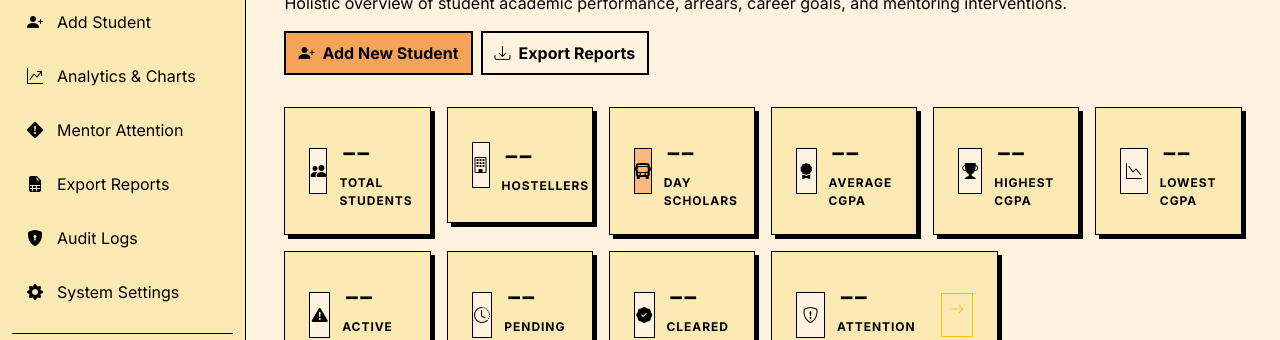
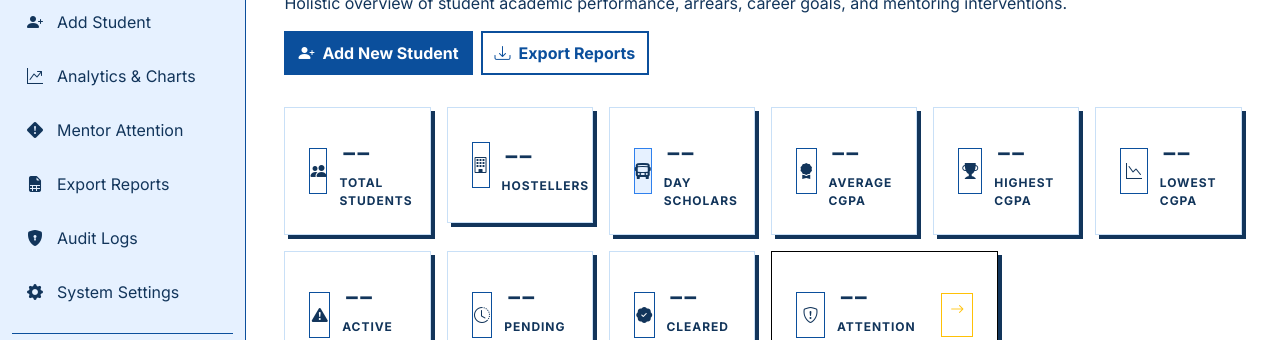
Before and after one commit to adhuporsche-ceo/Carreros, a website: page public/dashboard.html in a window 1280 px wide. Shown: the part 239-579 px from the top of the page. Drawn offline with nearby package versions, Linux system fonts and the light colour scheme; no server answers; sample sign-in values are in the browser's storage.

Commit message:
Refresh UI with white blue theme

```diff
--- a/public/css/bootstrap-override.css
+++ b/public/css/bootstrap-override.css
@@ -6,15 +6,15 @@
   --bs-emphasis-color: var(--fg);
   --bs-secondary-color: var(--fg);
   --bs-border-color: var(--border);
-  --bs-primary: var(--fg);
+  --bs-primary: var(--blue-700);
   --bs-success: var(--fg);
   --bs-danger: var(--fg);
   --bs-warning: var(--fg);
   --bs-info: var(--fg);
   --bs-secondary: var(--fg);
   --bs-light: var(--bg);
-  --bs-dark: var(--inverse-bg);
-  --bs-primary-rgb: 0, 0, 0;
+  --bs-dark: var(--blue-900);
+  --bs-primary-rgb: 11, 79, 156;
   --bs-success-rgb: 0, 0, 0;
   --bs-danger-rgb: 0, 0, 0;
   --bs-warning-rgb: 0, 0, 0;
--- a/public/css/theme.css
+++ b/public/css/theme.css
@@ -1,18 +1,20 @@
 @import url('https://fonts.googleapis.com/css2?family=Inter:wght@400;500;600;700&family=JetBrains+Mono:wght@500;600;700&family=Space+Grotesk:wght@500;600;700&display=swap');
 
 :root {
-  --black: #000;
+  --black: #12355b;
   --white: #fff;
-  --cream-light: #FFF2DF;
-  --cream: #FBE9B3;
-  --gold: #F2CA74;
-  --orange: #F5A359;
-  --peach: #F9B87E;
-  --bg: var(--cream-light);
-  --fg: var(--black);
-  --border: var(--black);
-  --inverse-bg: var(--orange);
-  --inverse-fg: var(--black);
+  --blue-050: #f5faff;
+  --blue-100: #e6f1ff;
+  --blue-200: #c9e0f7;
+  --blue-500: #2f80ed;
+  --blue-700: #0b4f9c;
+  --blue-900: #12355b;
+  --cyan-500: #2ca6c9;
+  --bg: var(--white);
+  --fg: var(--blue-900);
+  --border: var(--blue-700);
+  --inverse-bg: var(--blue-700);
+  --inverse-fg: var(--white);
   --space-1: 4px;
   --space-2: 8px;
   --space-3: 12px;
@@ -28,11 +30,11 @@
 }
 
 :root[data-theme='dark'] {
-  --bg: var(--orange);
-  --fg: var(--black);
-  --border: var(--black);
-  --inverse-bg: var(--cream);
-  --inverse-fg: var(--black);
+  --bg: var(--white);
+  --fg: var(--blue-900);
+  --border: var(--blue-700);
+  --inverse-bg: var(--blue-700);
+  --inverse-fg: var(--white);
 }
 
 * { box-sizing: border-box; }
@@ -44,7 +46,7 @@ a { color: var(--fg); }
 .text-muted { color: var(--fg) !important; }
 
 #app-wrapper { min-height: 100vh; display: flex; width: 100%; }
-#sidebar { width: var(--sidebar-width); flex: 0 0 var(--sidebar-width); background: var(--cream); color: var(--fg); border-right: 1px solid var(--border); z-index: 1050; display: flex; flex-direction: column; }
+#sidebar { width: var(--sidebar-width); flex: 0 0 var(--sidebar-width); background: var(--blue-100); color: var(--fg); border-right: 1px solid var(--border); z-index: 1050; display: flex; flex-direction: column; }
 .sidebar-brand { padding: var(--space-6) var(--space-5); color: var(--fg) !important; text-decoration: none; border-bottom: 1px solid var(--border); display: flex; gap: var(--space-3); align-items: center; }
 .sidebar-brand i { color: var(--fg); font-size: 1.7rem; }
 .nav-list { padding: var(--space-4) var(--space-3); margin: 0; list-style: none; flex: 1; }
@@ -58,7 +60,7 @@ a { color: var(--fg); }
 .module-strip a { flex: 0 0 auto; min-height: 44px; padding: var(--space-2) var(--space-3); display: inline-flex; align-items: center; color: var(--fg); text-decoration: none; font-size: 12px; font-weight: 700; text-transform: uppercase; letter-spacing: .08em; }
 .module-strip a:hover, .module-strip a:focus-visible { color: var(--inverse-fg); background: var(--inverse-bg); }
 .module-strip i { color: currentColor; margin-right: var(--space-2); }
-#top-navbar { min-height: 76px; padding: var(--space-3) var(--space-6); display: flex; align-items: center; justify-content: space-between; gap: var(--space-5); background: var(--orange); color: var(--inverse-fg); border-bottom: 2px solid var(--border); position: sticky; top: 0; z-index: 900; }
+#top-navbar { min-height: 76px; padding: var(--space-3) var(--space-6); display: flex; align-items: center; justify-content: space-between; gap: var(--space-5); background: var(--blue-700); color: var(--inverse-fg); border-bottom: 2px solid var(--border); position: sticky; top: 0; z-index: 900; }
 #top-navbar h6, #top-navbar a, #top-navbar .btn, #top-navbar .text-dark { color: var(--inverse-fg) !important; }
 .search-input-group { max-width: 520px; min-width: 240px; }
 .search-input-group .form-control, #top-navbar .form-control { background: var(--inverse-bg); border: 1px solid var(--inverse-fg); color: var(--inverse-fg); border-radius: 0; }
@@ -70,31 +72,31 @@ a { color: var(--fg); }
 .page-header { margin-bottom: var(--space-6); }
 .page-title { color: var(--fg); letter-spacing: 0; }
 .page-subtitle { color: var(--fg); }
-.wizard-steps-nav { display: grid; grid-template-columns: repeat(8, minmax(92px, 1fr)); gap: var(--space-2); width: 100%; margin: 0 0 var(--space-6); padding: var(--space-3); overflow-x: auto; border: 1px solid var(--border); background: var(--cream); }
+.wizard-steps-nav { display: grid; grid-template-columns: repeat(8, minmax(92px, 1fr)); gap: var(--space-2); width: 100%; margin: 0 0 var(--space-6); padding: var(--space-3); overflow-x: auto; border: 1px solid var(--border); background: var(--blue-100); }
 .wizard-step-item { min-height: 76px; display: flex; flex-direction: column; align-items: center; justify-content: center; gap: var(--space-2); padding: var(--space-2); color: var(--fg); border: 1px solid transparent; cursor: pointer; text-align: center; white-space: nowrap; }
-.wizard-step-item:hover, .wizard-step-item:focus-visible { border-color: var(--border); background: var(--peach); outline: none; }
+.wizard-step-item:hover, .wizard-step-item:focus-visible { border-color: var(--border); background: var(--blue-200); outline: none; }
 .wizard-step-item.active { background: var(--inverse-bg); color: var(--inverse-fg); border-color: var(--border); }
-.wizard-step-item.completed { background: var(--gold); color: var(--fg); border-color: var(--border); }
+.wizard-step-item.completed { background: var(--blue-200); color: var(--fg); border-color: var(--border); }
 .step-number { width: 32px; height: 32px; display: grid; place-items: center; border: 2px solid currentColor; font-family: 'JetBrains Mono', monospace; font-size: 14px; font-weight: 700; }
 .wizard-step-item span { font-size: 12px; font-weight: 700; text-transform: uppercase; letter-spacing: .04em; }
-.custom-card, .kpi-card { color: var(--fg); background: var(--cream); border: 1px solid var(--border); border-radius: var(--radius-panel); box-shadow: var(--hard-shadow); }
+.custom-card, .kpi-card { color: var(--fg); background: var(--white); border: 1px solid var(--blue-200); border-radius: var(--radius-panel); box-shadow: var(--hard-shadow); }
 .custom-card { overflow: hidden; margin-bottom: var(--space-5); }
-.custom-card .card-header { color: var(--fg); background: var(--gold); border-bottom: 1px solid var(--border); padding: var(--space-4) var(--space-5); }
+.custom-card .card-header { color: var(--fg); background: var(--blue-100); border-bottom: 1px solid var(--blue-200); padding: var(--space-4) var(--space-5); }
 .custom-card .card-body { padding: var(--space-5); }
 .kpi-card { min-height: 116px; padding: var(--space-5); display: flex; align-items: center; gap: var(--space-3); transition: transform 180ms ease-out, box-shadow 180ms ease-out; }
 .kpi-card:hover { transform: translate(-2px, -2px); box-shadow: var(--hard-shadow); }
-.kpi-icon-wrapper { width: 46px; height: 46px; display: grid; place-items: center; border: 1px solid var(--border); border-radius: var(--radius-panel); background: var(--peach) !important; color: var(--fg) !important; }
+.kpi-icon-wrapper { width: 46px; height: 46px; display: grid; place-items: center; border: 1px solid var(--blue-500); border-radius: var(--radius-panel); background: var(--blue-100) !important; color: var(--blue-700) !important; }
 .kpi-value { color: var(--fg); font-size: 28px; }
 .kpi-label { color: var(--fg); font-size: 12px; font-weight: 700; letter-spacing: .08em; text-transform: uppercase; }
 
-.form-control, .form-select { min-height: 44px; background: var(--cream-light); color: var(--fg); border: 2px solid var(--border); border-radius: 0; }
+.form-control, .form-select { min-height: 44px; background: var(--blue-050); color: var(--fg); border: 2px solid var(--blue-200); border-radius: 0; }
 .form-control:focus, .form-select:focus { background: var(--bg); color: var(--fg); border-color: var(--border); box-shadow: 0 0 0 2px var(--bg), 0 0 0 5px var(--fg); }
-.input-group-text { background: var(--cream-light); color: var(--fg); border: 2px solid var(--border); border-radius: 0; }
+.input-group-text { background: var(--blue-050); color: var(--fg); border: 2px solid var(--blue-200); border-radius: 0; }
 .btn { min-height: 44px; border-radius: 0; font-weight: 700; transition: 180ms ease-out; }
-.btn-primary, .btn-warning { background: var(--gold); border: 2px solid var(--border); color: var(--fg); }
+.btn-primary, .btn-warning { background: var(--blue-700); border: 2px solid var(--blue-700); color: var(--white); }
 .btn-primary:hover, .btn-warning:hover, .btn-outline-primary:hover, .btn-outline-secondary:hover { background: var(--fg); border-color: var(--border); color: var(--bg); }
 .btn-primary:active, .btn-warning:active, .btn-outline-primary:active, .btn-outline-secondary:active { transform: translate(2px, 2px); box-shadow: none; }
-.btn-outline-primary, .btn-outline-secondary { background: var(--bg); border: 2px solid var(--border); color: var(--fg); }
+.btn-outline-primary, .btn-outline-secondary { background: var(--white); border: 2px solid var(--blue-700); color: var(--blue-700); }
 
 .table { --bs-table-bg: var(--bg); --bs-table-color: var(--fg); --bs-table-border-color: var(--border); }
 .table thead th, .table-light th { color: var(--inverse-fg) !important; background: var(--inverse-bg) !important; border-color: var(--border) !important; position: sticky; top: 0; z-index: 1; }
@@ -106,7 +108,7 @@ a { color: var(--fg); }
 .badge, .badge-soft-success, .badge-soft-danger { border-radius: var(--radius-pill); color: var(--fg); background: var(--bg); border: 1px solid var(--border); }
 .status-critical { background: var(--inverse-bg) !important; color: var(--inverse-fg) !important; border: 1px solid var(--border); }
 .status-outline { background: var(--bg); color: var(--fg); border: 1px solid var(--border); }
-.status-hatch { background: var(--peach); color: var(--fg); border: 2px dashed var(--border); }
+.status-hatch { background: var(--blue-100); color: var(--fg); border: 2px dashed var(--border); }
 .status-dotted { background: var(--bg); color: var(--fg); border: 1px dotted var(--border); }
 .status-disabled { text-decoration: line-through; border: 1px dashed var(--border); }
 
@@ -128,7 +130,7 @@ a { color: var(--fg); }
 :focus-visible { outline: 3px solid var(--fg); outline-offset: 2px; }
 
 .login-shell { min-height: 100vh; display: grid; grid-template-columns: 1.15fr .85fr; }
-.login-intro { padding: clamp(var(--space-6), 8vw, var(--space-8)); display: flex; flex-direction: column; justify-content: center; background: var(--inverse-bg); color: var(--inverse-fg); }
+.login-intro { padding: clamp(var(--space-6), 8vw, var(--space-8)); display: flex; flex-direction: column; justify-content: center; background: var(--blue-700); color: var(--inverse-fg); }
 .login-intro h1, .login-intro p { max-width: 720px; color: var(--inverse-fg); }
 .login-intro h1 { font-size: clamp(40px, 6vw, 64px); line-height: 1; margin: var(--space-5) 0; }
 .login-mark { width: 64px; height: 64px; display: grid; place-items: center; border: 2px solid var(--inverse-fg); border-radius: var(--radius-pill); font-size: 28px; }
--- a/public/js/chart-theme.js
+++ b/public/js/chart-theme.js
@@ -6,7 +6,17 @@ const ChartTheme = (() => {
       bg: styles.getPropertyValue('--bg').trim(),
       inverseBg: styles.getPropertyValue('--inverse-bg').trim(),
       inverseFg: styles.getPropertyValue('--inverse-fg').trim(),
+      primary: styles.getPropertyValue('--blue-500').trim(),
+      deep: styles.getPropertyValue('--blue-700').trim(),
+      ink: styles.getPropertyValue('--blue-900').trim(),
+      accent: styles.getPropertyValue('--cyan-500').trim(),
+      pale: styles.getPropertyValue('--blue-100').trim(),
     };
+  };
+
+  const colors = () => {
+    const { primary, deep, ink, accent } = tokens();
+    return [primary, deep, accent, ink];
   };
 
   function patternFactory(type = 'solid') {
@@ -32,7 +42,7 @@ const ChartTheme = (() => {
 
   function apply() {
     if (!window.Chart) return;
-    const { fg, inverseBg, inverseFg } = tokens();
+    const { fg, inverseBg, inverseFg, pale } = tokens();
     Chart.defaults.color = fg;
     Chart.defaults.font.family = 'Inter';
     Chart.defaults.borderColor = fg;
@@ -42,12 +52,12 @@ const ChartTheme = (() => {
     Chart.defaults.plugins.tooltip.bodyColor = inverseFg;
     Chart.defaults.plugins.tooltip.borderColor = fg;
     Chart.defaults.plugins.tooltip.borderWidth = 2;
-    Chart.defaults.scale.grid.color = fg;
-    Chart.defaults.scale.grid.borderDash = [2, 3];
+    Chart.defaults.scale.grid.color = pale;
+    Chart.defaults.scale.grid.borderDash = [4, 4];
     Chart.defaults.scale.ticks.color = fg;
   }
 
-  return { tokens, patternFactory, apply };
+  return { tokens, colors, patternFactory, apply };
 })();
 
 window.ChartTheme = ChartTheme;
--- a/scripts/lint-colors.js
+++ b/scripts/lint-colors.js
@@ -3,7 +3,7 @@ const path = require('path');
 
 const root = path.join(__dirname, '..', 'public');
 const extensions = new Set(['.css', '.js', '.html', '.svg']);
-const allowedHex = new Set(['#000', '#000000', '#fff', '#ffffff', '#fff2df', '#fbe9b3', '#f2ca74', '#f5a359', '#f9b87e']);
+const allowedHex = new Set(['#000', '#000000', '#fff', '#ffffff', '#f5faff', '#e6f1ff', '#c9e0f7', '#2f80ed', '#0b4f9c', '#12355b', '#2ca6c9']);
 const colorFunctions = /\b(?:rgb|rgba|hsl|hsla)\s*\(/gi;
 const forbiddenEffects = /\b(?:linear-gradient|radial-gradient|conic-gradient|blur)\s*\(|\bopacity\s*:\s*[^;]+|\bfilter\s*:/gi;
 const namedColors = /(?:^|[\s:(,])(?:red|green|blue|yellow|orange|purple|pink|gray|grey|brown|teal|navy|lime|cyan|magenta|gold|silver)(?:$|[\s;),])/i;
```
Also changed, not shown: public/js/analytics.js (+30 -25 lines).
